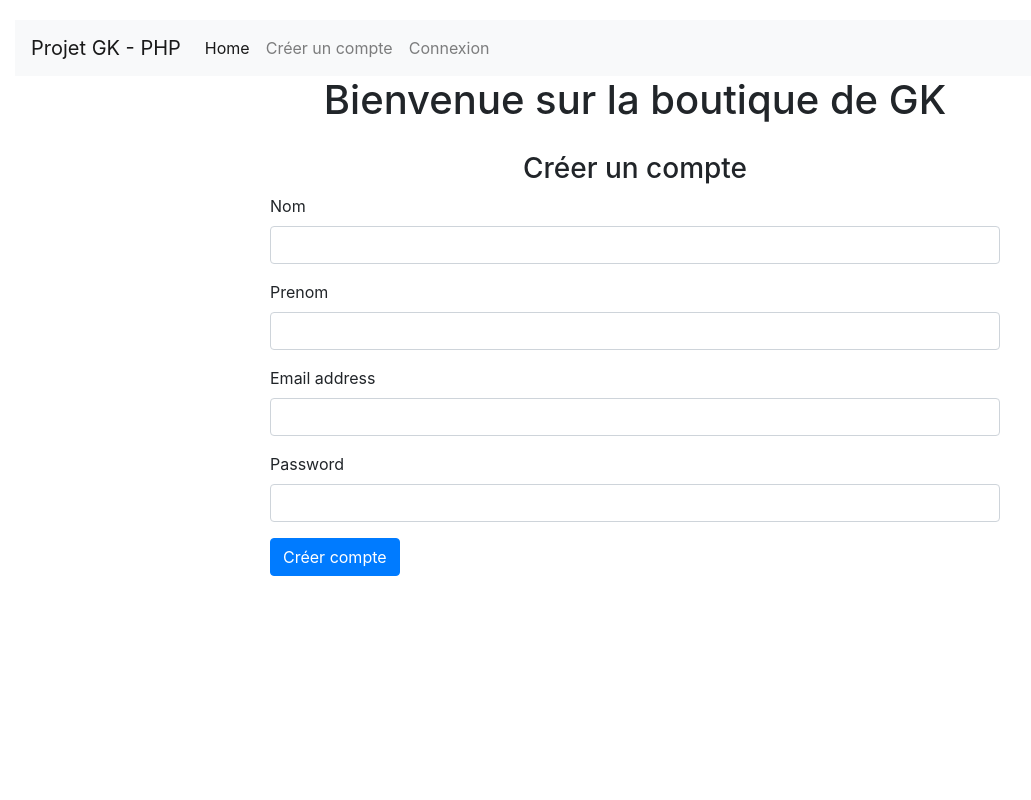
After one commit to MezghichGit/projetPDO, a PHP site: page /signup.html in a window 1280 px wide. The commit adds this page. Shown: the whole page, without its empty margins (5-1036 px from the left). Run offline with PHP 8.4, Linux system fonts and the light colour scheme.

Commit message:
création des pages login et créer compte

```diff
--- /dev/null
+++ b/signup.html
@@ -0,0 +1,68 @@
+<html>
+
+<head>
+    <meta charset="UTF-8" />
+    <link rel="stylesheet" href="https://cdn.jsdelivr.net/npm/bootstrap@4.5.3/dist/css/bootstrap.min.css"
+        integrity="sha384-TX8t27EcRE3e/ihU7zmQxVncDAy5uIKz4rEkgIXeMed4M0jlfIDPvg6uqKI2xXr2" crossorigin="anonymous">
+</head>
+
+<body style="margin: 10px;padding:10px">
+    <nav class="navbar navbar-expand-lg navbar-light bg-light">
+        <a class="navbar-brand" href="index.php">Projet GK - PHP </a>
+        <button class="navbar-toggler" type="button" data-toggle="collapse" data-target="#navbarNav"
+            aria-controls="navbarNav" aria-expanded="false" aria-label="Toggle navigation">
+            <span class="navbar-toggler-icon"></span>
+        </button>
+        <div class="collapse navbar-collapse" id="navbarNav">
+            <ul class="navbar-nav">
+                <li class="nav-item active">
+                    <a class="nav-link" href="index.php">Home <span class="sr-only">(current)</span></a>
+                </li>
+                <li class="nav-item">
+                    <a class="nav-link" href="signup.html">Créer un compte</a>
+                </li>
+                <li class="nav-item">
+                    <a class="nav-link" href="signin.html">Connexion</a>
+                </li>
+            </ul>
+        </div>
+    </nav>
+
+
+    <h1 align="center">Bienvenue sur la boutique de GK</h1>
+
+
+    <h3 align="center" style="padding-top:20px">Créer un compte</h3>
+    <div class="container">
+        <div class="row">
+            <div class="col-2"></div> <div class="col-8">
+                <form action="register.php" method="post">
+                    <div class="form-group">
+                        <label for="exampleInputEmail1">Nom</label>
+                        <input type="text" name="nom" class="form-control" id="exampleInputEmail1"
+                            aria-describedby="emailHelp">
+                    </div>
+
+                    <div class="form-group">
+                        <label for="exampleInputEmail1">Prenom</label>
+                        <input type="text" name="prenom" class="form-control" id="exampleInputEmail1"
+                            aria-describedby="emailHelp">
+                    </div>
+
+                    <div class="form-group">
+                        <label for="exampleInputEmail1">Email address</label>
+                        <input type="email" name="email" class="form-control" id="exampleInputEmail1"
+                            aria-describedby="emailHelp">
+                    </div>
+                    <div class="form-group">
+                        <label for="exampleInputPassword1">Password</label>
+                        <input type="password" name="password" class="form-control" id="exampleInputPassword1">
+                    </div>
+                    <button type="submit" class="btn btn-primary">Créer compte</button>
+                </form>
+            </div><div class="col-2"></div>
+        </div>
+    </div>
+</body>
+
+</html>
```
Also changed, not shown: index.php (+5 -4 lines), signin.html (added, +58 -0 lines).
